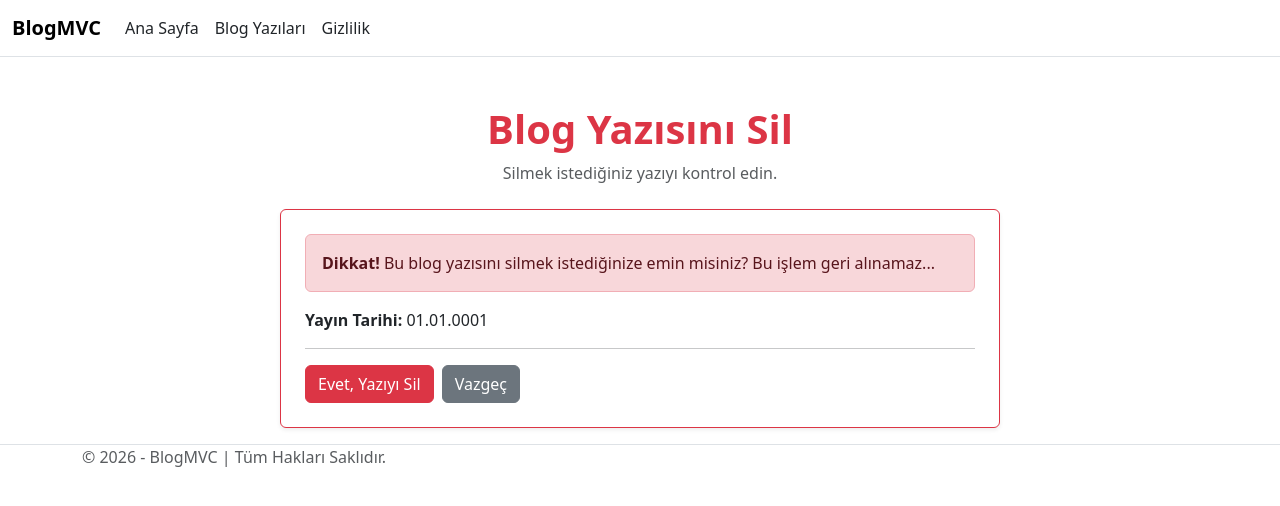
After one commit to WheniuskaOS/BlogMVC, an ASP.NET Core app: template Views/Posts/Delete.cshtml in a window 1280 px wide. The commit adds this page. Shown: the top 506 px of the page. Run offline with ASP.NET Core 8, Linux system fonts and the light colour scheme; the template is opened without the code that fills it, so the values that code supplies are empty.

Commit message:
Add blog post delete feature

```diff
--- /dev/null
+++ b/Views/Posts/Delete.cshtml
@@ -0,0 +1,81 @@
+@model BlogMVC.Models.BlogPost
+
+@{
+    ViewData["Title"] = "Blog Yazısını Sil";
+}
+
+<div class="container mt-5">
+
+    <div class="row justify-content-center">
+        <div class="col-md-8">
+
+            <!-- SAYFA BAŞLIĞI -->
+            <div class="text-center mb-4">
+                <h1 class="fw-bold text-danger">
+                    Blog Yazısını Sil
+                </h1>
+
+                <p class="text-muted">
+                    Silmek istediğiniz yazıyı kontrol edin.
+                </p>
+            </div>
+
+            <!-- SİLME ONAY KARTI -->
+            <div class="card shadow-sm border-danger">
+
+                <div class="card-body p-4">
+
+                    <!-- UYARI MESAJI -->
+                    <div class="alert alert-danger" role="alert">
+                        <strong>Dikkat!</strong>
+                        Bu blog yazısını silmek istediğinize
+                        emin misiniz? Bu işlem geri alınamaz...
+                    </div>
+
+                    <!-- YAZI BİLGİLERİ -->
+                    <h3 class="fw-bold mb-3">
+                        @Model.Title
+                    </h3>
+
+                    <p class="text-muted">
+                        @Model.Summary
+                    </p>
+
+                    <p>
+                        <strong>Yayın Tarihi:</strong>
+                        @Model.PublishedAt.ToString("dd.MM.yyyy")
+                    </p>
+
+                    <hr />
+
+                    <!-- SİLME FORMU -->
+                    <form asp-controller="Posts"
+                          asp-action="Delete"
+                          asp-route-id="@Model.Id"
+                          method="post">
+
+                        <div class="d-flex gap-2 flex-wrap">
+
+                            <button type="submit"
+                                    class="btn btn-danger">
+                                Evet, Yazıyı Sil
+                            </button>
+
+                            <a asp-controller="Posts"
+                               asp-action="Details"
+                               asp-route-id="@Model.Id"
+                               class="btn btn-secondary">
+                                Vazgeç
+                            </a>
+
+                        </div>
+
+                    </form>
+
+                </div>
+            </div>
+
+        </div>
+    </div>
+
+</div>
```
Also changed, not shown: Controllers/PostsController.cs (+59 -0 lines), Views/Posts/Details.cshtml (+7 -0 lines), Views/Posts/Index.cshtml (+19 -2 lines).
